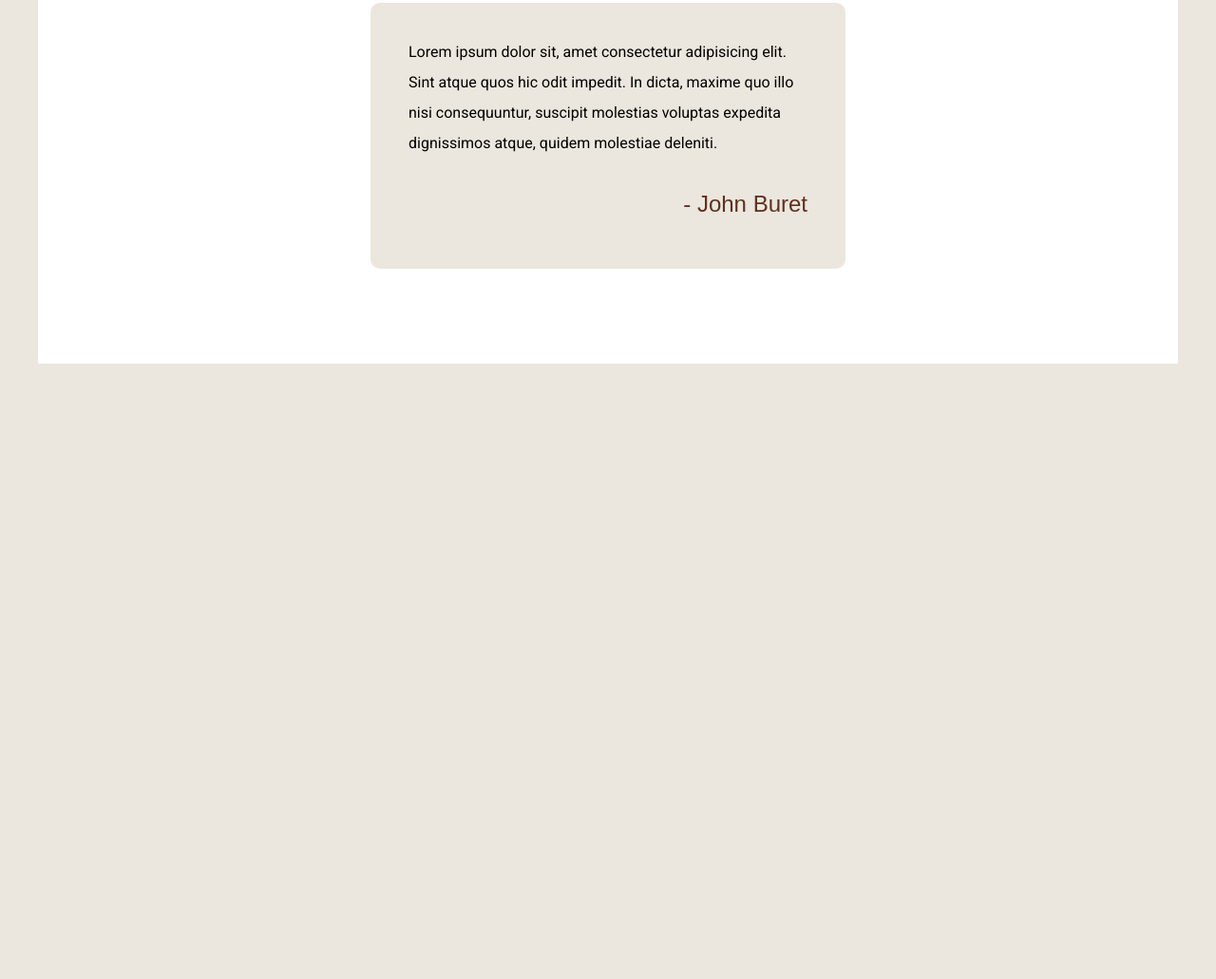
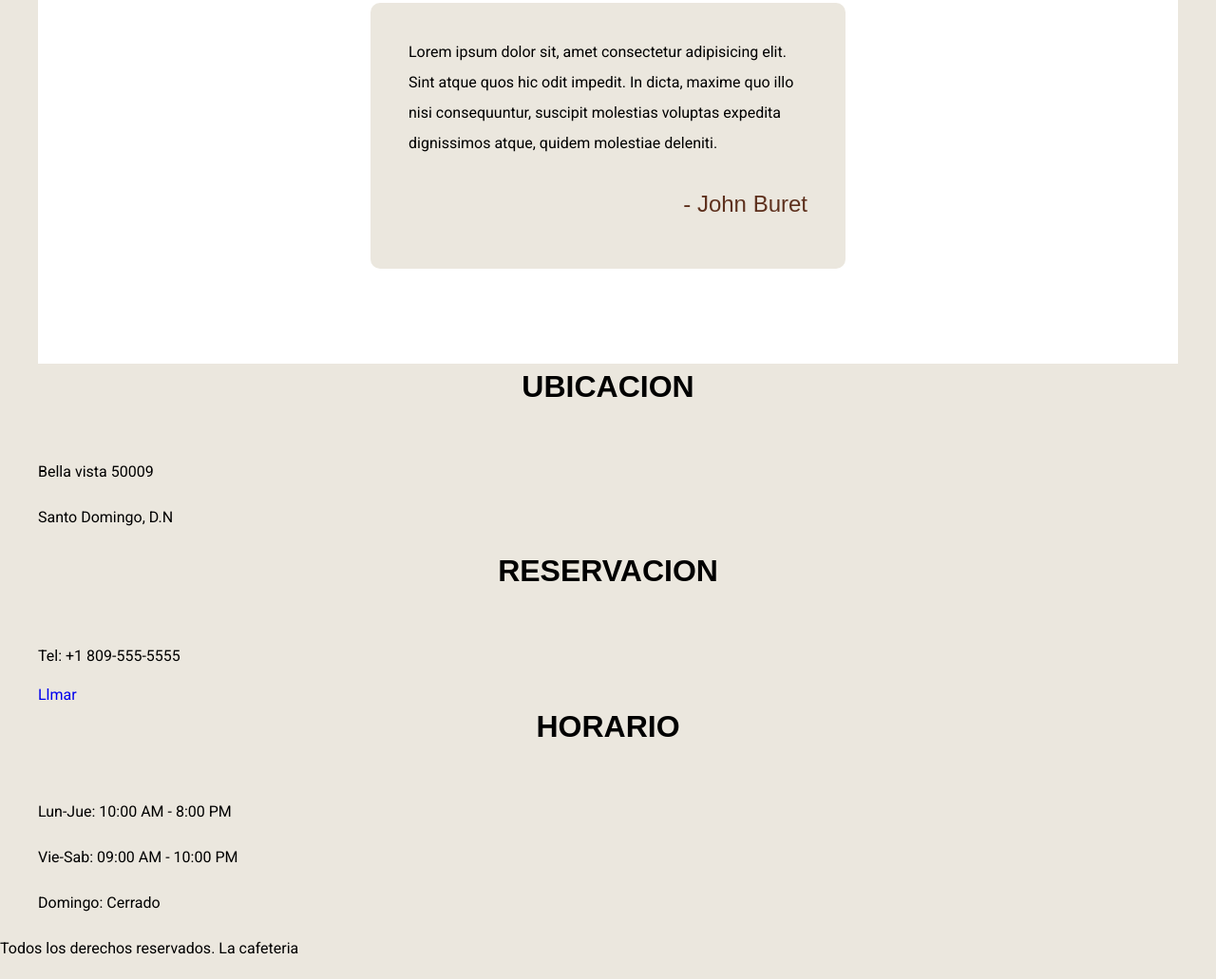
Before and after one commit to johnburetdev/Cafeteria-SASS, a website: page index.html in a window 1280 px wide. Shown: the part 4708-5739 px from the top of the page at 95% size. Before the commit the page ends 5091 px from the top, so only its background shows below. Drawn offline with Linux system fonts and the light colour scheme; a web font is replaced by a local one.

Commit message:
Footer HTML

```diff
--- a/index.html
+++ b/index.html
@@ -191,6 +191,28 @@
       <p class="autor">- John Buret</p>
     </div>
   </section>
+
+  <footer class="footer">
+    <div class="contenedor footer-contenido">
+      <div class="footer-box ubicacion">
+        <h3>ubicacion</h3>
+        <p>Bella vista 50009</p>
+        <p>Santo Domingo, D.N</p>
+      </div>
+      <div class="footer-box reservacion">
+        <h3>Reservacion</h3>
+        <P>Tel: +1 809-555-5555</P>
+        <a href="tel:+18095555555">Llmar</a>
+      </div>
+      <div class="footer-box horario">
+        <h3>Horario</h3>
+        <p>Lun-Jue: 10:00 AM - 8:00 PM</p>
+        <p>Vie-Sab: 09:00 AM - 10:00 PM</p>
+        <p>Domingo: Cerrado</p>
+      </div>
+    </div>
+    <p class="copyright">Todos los derechos reservados. La cafeteria</p>
+  </footer>
 </body>
 
 </html>
```
